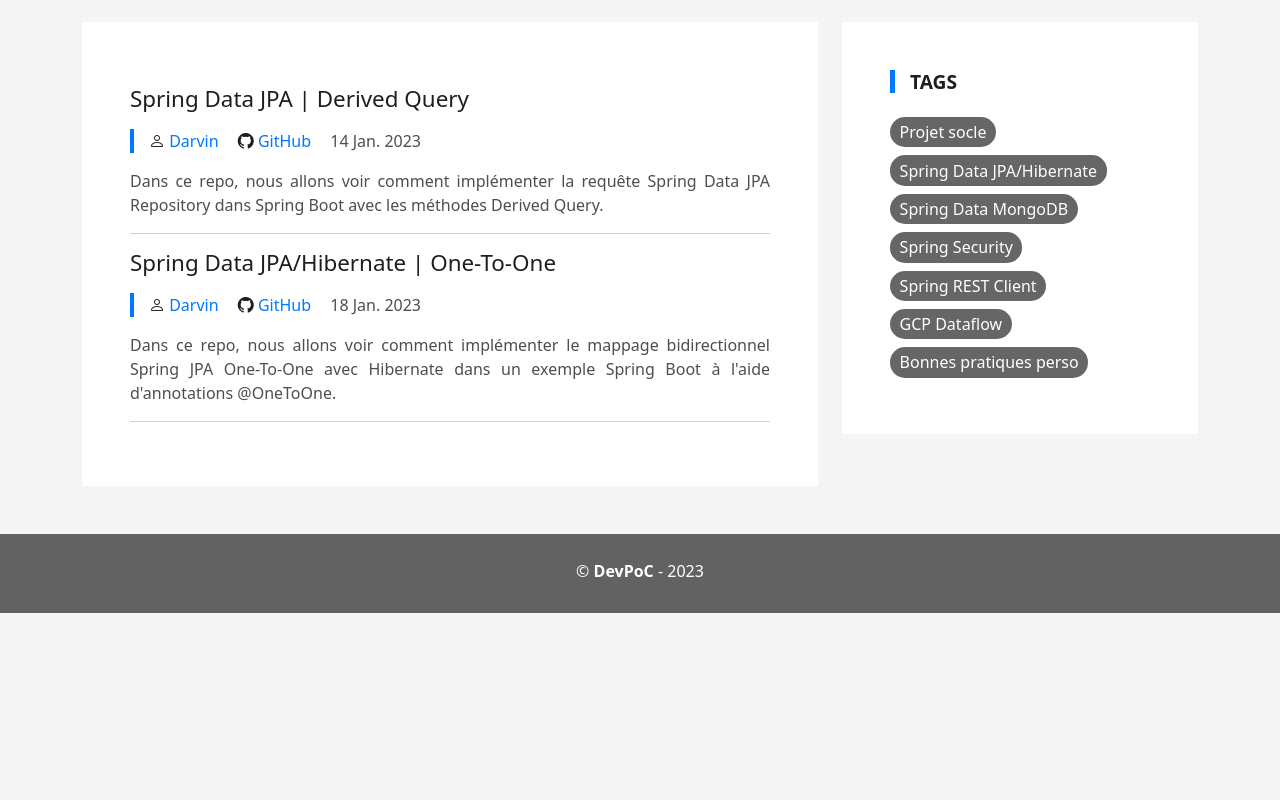
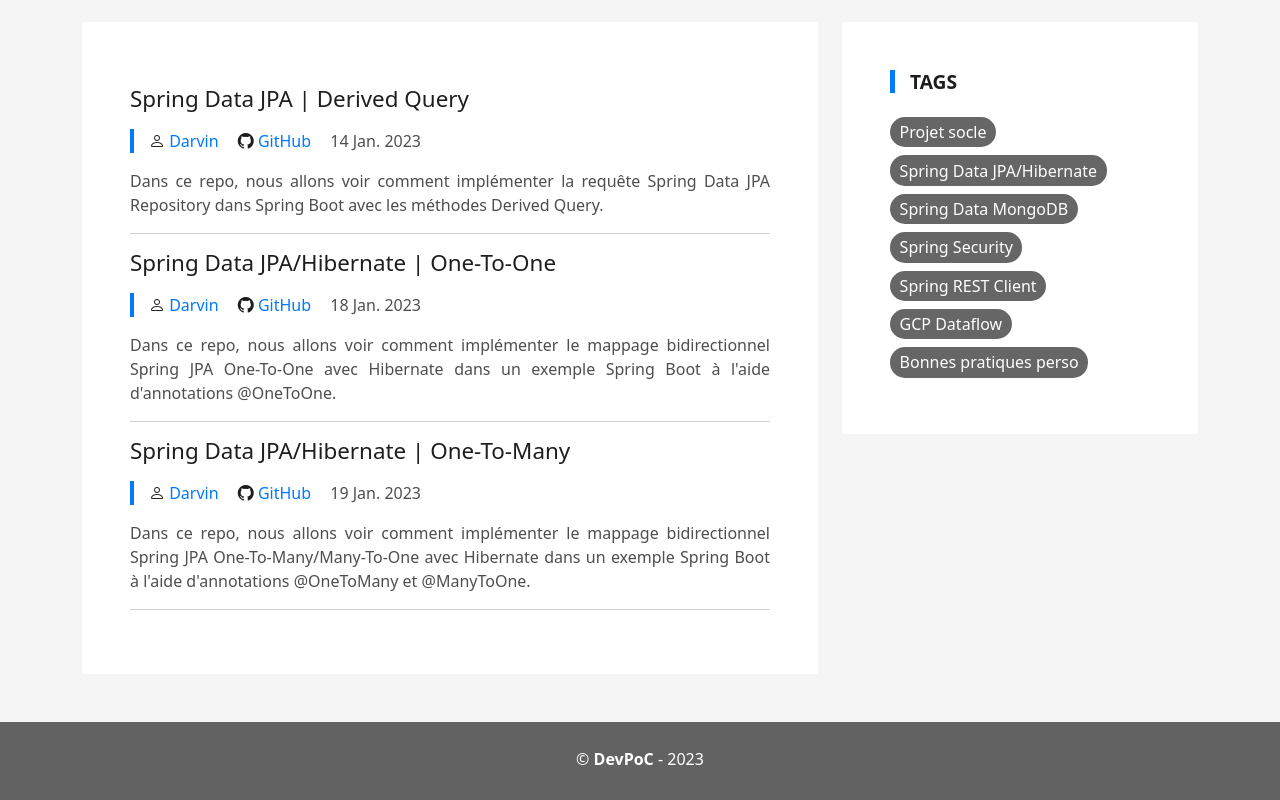
Before and after one commit to darvin-rakotomalala/dev-poc, a plain HTML site: page spring-data-jpa.html in a window 1280 px wide. Shown: the part 392-1192 px from the top of the page. Before the commit the page ends 1005 px from the top, so only its background shows below. Drawn offline with Linux system fonts and the light colour scheme.

Commit message:
Maj pages

```diff
--- a/spring-data-jpa.html
+++ b/spring-data-jpa.html
@@ -155,6 +155,40 @@
                   </p>
                   <hr />
                 </div>
+
+                <div class="post-meta">
+                  <h3 class="article-title">
+                    <a
+                      href="https://github.com/darvin-rakotomalala/jpa-OneToMany"
+                      >Spring Data JPA/Hibernate | One-To-Many</a
+                    >
+                  </h3>
+                  <ul>
+                    <li>
+                      <span class="bi bi-person"></span>
+                      <a href="https://www.linkedin.com/in/darvin-rakotomalala"
+                        >Darvin</a
+                      >
+                    </li>
+                    <li>
+                      <span class="bi bi-github"></span>
+                      <a
+                        href="https://github.com/darvin-rakotomalala/jpa-OneToMany"
+                        >GitHub</a
+                      >
+                    </li>
+                    <li>19 Jan. 2023</li>
+                  </ul>
+                </div>
+                <div class="article-content">
+                  <p class="p-content">
+                    Dans ce repo, nous allons voir comment implémenter le
+                    mappage bidirectionnel Spring JPA One-To-Many/Many-To-One
+                    avec Hibernate dans un exemple Spring Boot à l'aide
+                    d'annotations @OneToMany et @ManyToOne.
+                  </p>
+                  <hr />
+                </div>
               </div>
             </div>
             <div class="col-md-4">
```
Also changed, not shown: index.html (+1 -1 lines).
